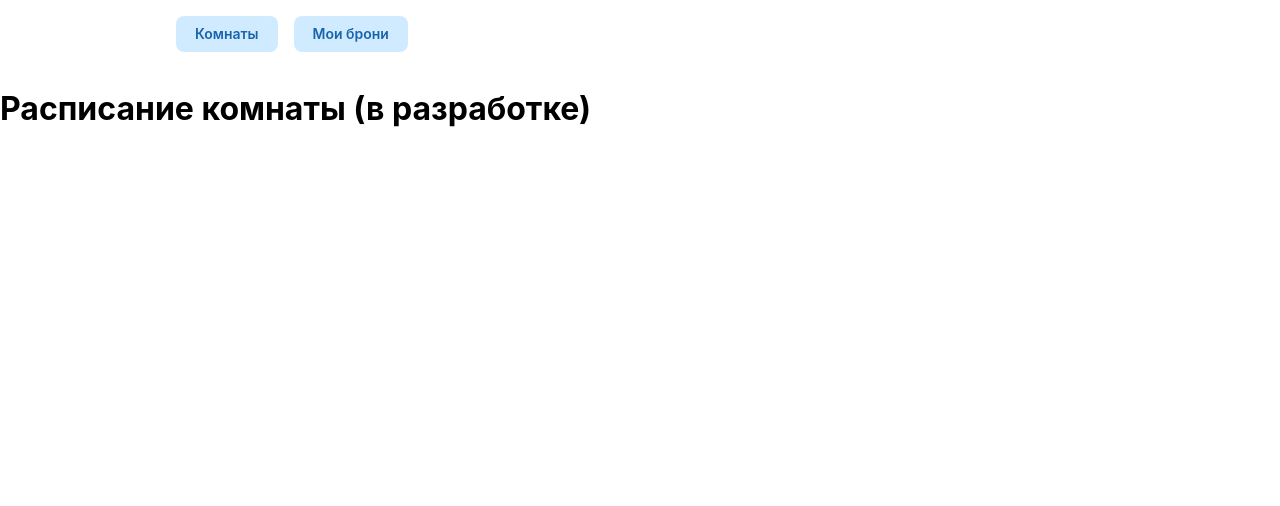
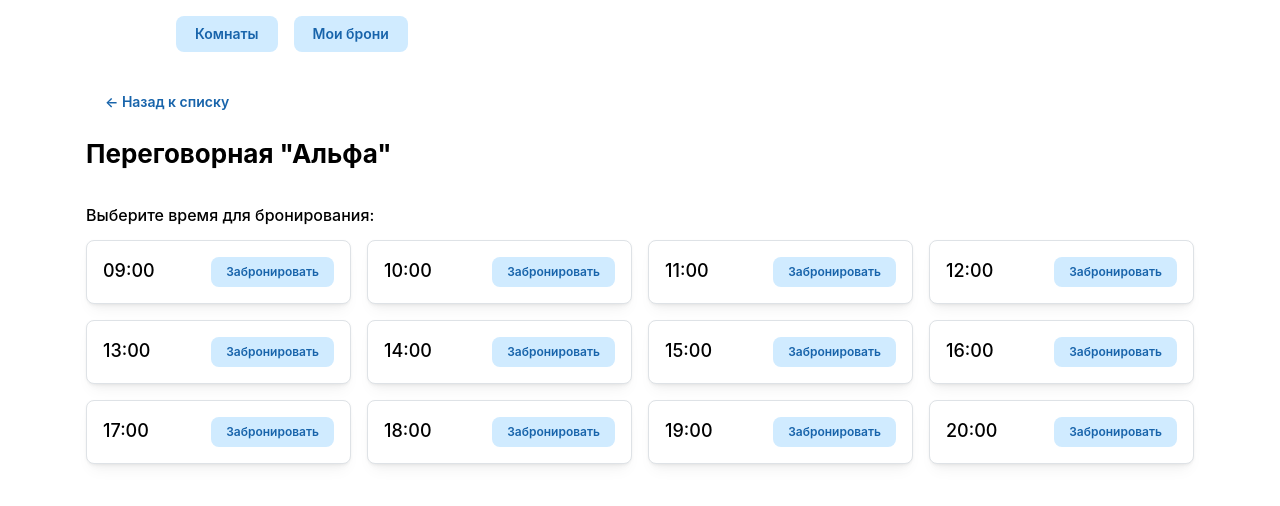
Before and after one commit to lena218/Kt2-frontend, a React (Vite) app: page /rooms/1 in a window 1280 px wide. Shown: the top 506 px of the page. Built offline with nearby package versions, Linux system fonts and the light colour scheme.

Commit message:
feat: add room details page with time slots grid

```diff
--- a/src/App.tsx
+++ b/src/App.tsx
@@ -1,6 +1,7 @@
 import { Routes, Route, Link } from 'react-router-dom'
 import { Container, Group, Button } from '@mantine/core'
 import RoomsPage from './pages/RoomsPage'
+import RoomDetailsPage from './pages/RoomDetailsPage'
 
 function App() {
   return (
@@ -14,7 +15,8 @@ function App() {
 
       <Routes>
         <Route path="/" element={<RoomsPage />} />
-        <Route path="/rooms/:roomId" element={<h1>Расписание комнаты (в разработке)</h1>} />
+        {/* Заменяем заглушку на настоящий компонент расписания */}
+        <Route path="/rooms/:roomId" element={<RoomDetailsPage />} />
         <Route path="/bookings" element={<h1>Мои брони (в разработке)</h1>} />
       </Routes>
     </>
--- /dev/null
+++ b/src/pages/RoomDetailsPage.tsx
@@ -0,0 +1,49 @@
+import { useParams, Link } from 'react-router-dom';
+import { Container, Title, Button, SimpleGrid, Card, Text, Group } from '@mantine/core';
+
+const generateTimeSlots = () => {
+  const slots = [];
+  for (let i = 9; i <= 20; i++) {
+    slots.push(`${i.toString().padStart(2, '0')}:00`);
+  }
+  return slots;
+};
+
+export default function RoomDetailsPage() {
+  const { roomId } = useParams();
+
+
+  const room = {
+    id: roomId,
+    name: roomId === '1' ? 'Переговорная "Альфа"' : roomId === '2' ? 'Переговорная "Бета"' : 'Конференц-зал "Гамма"',
+  };
+
+  const timeSlots = generateTimeSlots();
+
+  return (
+    <Container size="lg" mt="xl">
+      <Link to="/">
+        <Button variant="subtle" mb="md">← Назад к списку</Button>
+      </Link>
+
+      <Title order={2} mb="xl">{room.name}</Title>
+
+      <Text fw={500} mb="sm">Выберите время для бронирования:</Text>
+
+      {/* Сетка со слотами */}
+      <SimpleGrid cols={{ base: 2, sm: 3, md: 4 }} spacing="md">
+        {timeSlots.map((time) => (
+          <Card key={time} shadow="sm" padding="md" radius="md" withBorder>
+            <Group justify="space-between" align="center">
+              <Text fw={500} size="lg">{time}</Text>
+              {/* Кнопка пока просто заглушка */}
+              <Button size="xs" color="blue" variant="light">
+                Забронировать
+              </Button>
+            </Group>
+          </Card>
+        ))}
+      </SimpleGrid>
+    </Container>
+  );
+}
```
